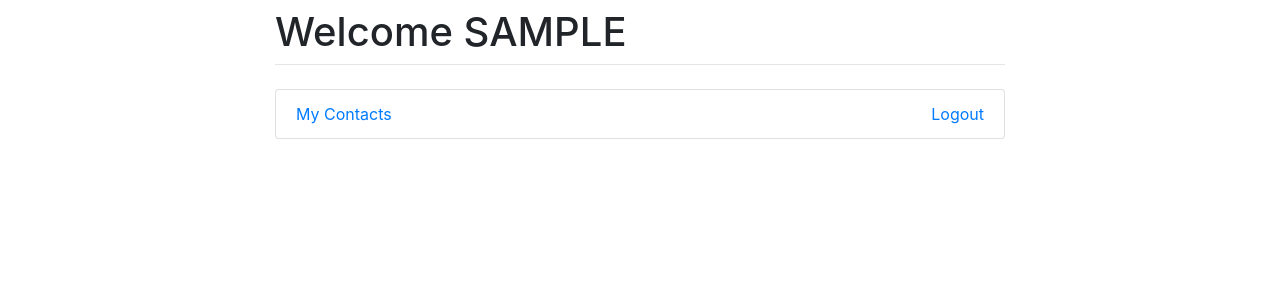
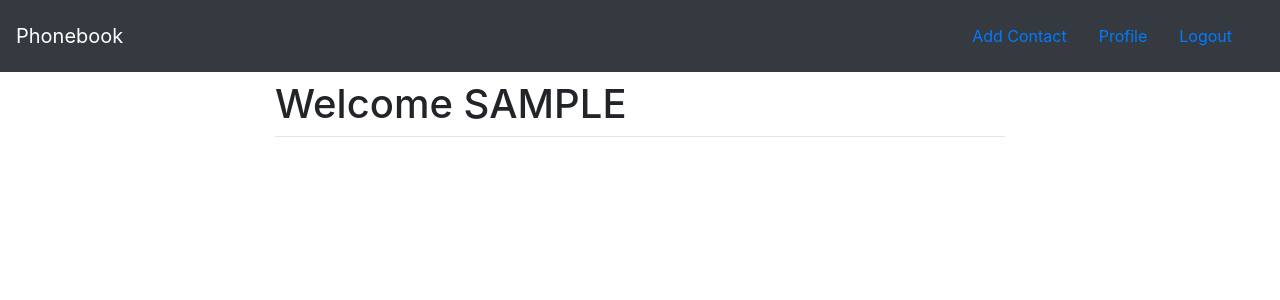
Before and after one commit to mrHovhannisyan/django-phonebook, a Django app: page /profile/ in a window 1280 px wide. Shown: the top 300 px of the page. Run offline with Django 4.2, Linux system fonts and the light colour scheme; the visitor is signed in with stand-in values (Sample User, id 1); some libraries are stand-ins or nearby versions.

Commit message:
Add navbar to templates

```diff
--- a/phonebook/templates/phonebook/base.html
+++ b/phonebook/templates/phonebook/base.html
@@ -8,6 +8,17 @@
         <title>Phonebook</title>
     </head>
     <body>
+        <nav class="navbar navbar-dark bg-dark">
+            <a href="{% url 'phonebook:index' %}" class="navbar-brand">Phonebook</a>
+
+            <div class="navbar">
+                {% if user.is_authenticated %}
+                    <a href="{% url 'phonebook:create_contact' %}" class="nav-item nav-link">Add Contact</a>
+                    <a href="{% url 'profile' %}" class="nav-item nav-link">Profile</a>
+                    <a href="{% url 'logout' %}" class="nav-item nav-link">Logout</a>
+                {% endif %}
+            </div>
+        </nav>
         <div class="container">
             <div class="row justify-content-center">
                 <div class="col-8">
--- a/phonebook/templates/phonebook/index.html
+++ b/phonebook/templates/phonebook/index.html
@@ -1,11 +1,8 @@
 {% extends 'phonebook/base.html' %}
 
 {% block content %}
-    <h1 class="mt-2">Contacts</h1>
+    <h1 class="mt-2">My Contacts</h1>
     <hr class="mt-0 mb-4">
-    <div class="text-center py-2 pr-2">
-        <a href="{% url 'phonebook:create_contact' %}" class="text-success font-weight-bold">Add contact</a>
-    </div>
 
     <form class="input-group mb-3">
         <input type="search" name="contact_name" placeholder="Search for contacts"
--- a/users/templates/users/login.html
+++ b/users/templates/users/login.html
@@ -10,7 +10,7 @@
             </div>
         </div>
         <div class="card-body">
-            <form method="POST">
+            <form method="POST" novalidate>
                 {% csrf_token %}
                 {{ form|crispy }}
                 <button class="btn-info" type="submit">Login</button>
--- a/users/templates/users/profile.html
+++ b/users/templates/users/profile.html
@@ -6,14 +6,20 @@
     <h1 class="mt-2">Welcome {{ user.username|upper }}</h1>
     <hr class="mt-0 mb-4">
 
-    <ul class="list-group">
-        <li class="list-group-item d-flex justify-content-between lh-condensed">
-            <div>
-                <a href="{% url 'phonebook:index' %}">My Contacts</a>
-            </div>
-            <div>
-                <a href="{% url 'logout' %}">Logout</a>
-            </div>
-        </li>
-    </ul>
 {% endblock %}
+
+    <nav class="navbar navbar-expand-sm bg-light">
+        <ul class="navbar-nav mr-auto">
+            <li class="nav-item">
+                <a href="#" class="nav-link">Home</a>
+            </li>
+            <li class="nav-item">
+                <a href="{% url 'phonebook:index' %}" class="nav-link">My Contacts</a>
+            </li>
+        </ul>
+        <ul class="navbar-nav justify-content-right">
+            <li class="nav-item">
+                <a href="{% url 'logout' %}" class="nav-link">Logout</a>
+            </li>
+        </ul>
+    </nav>
```
